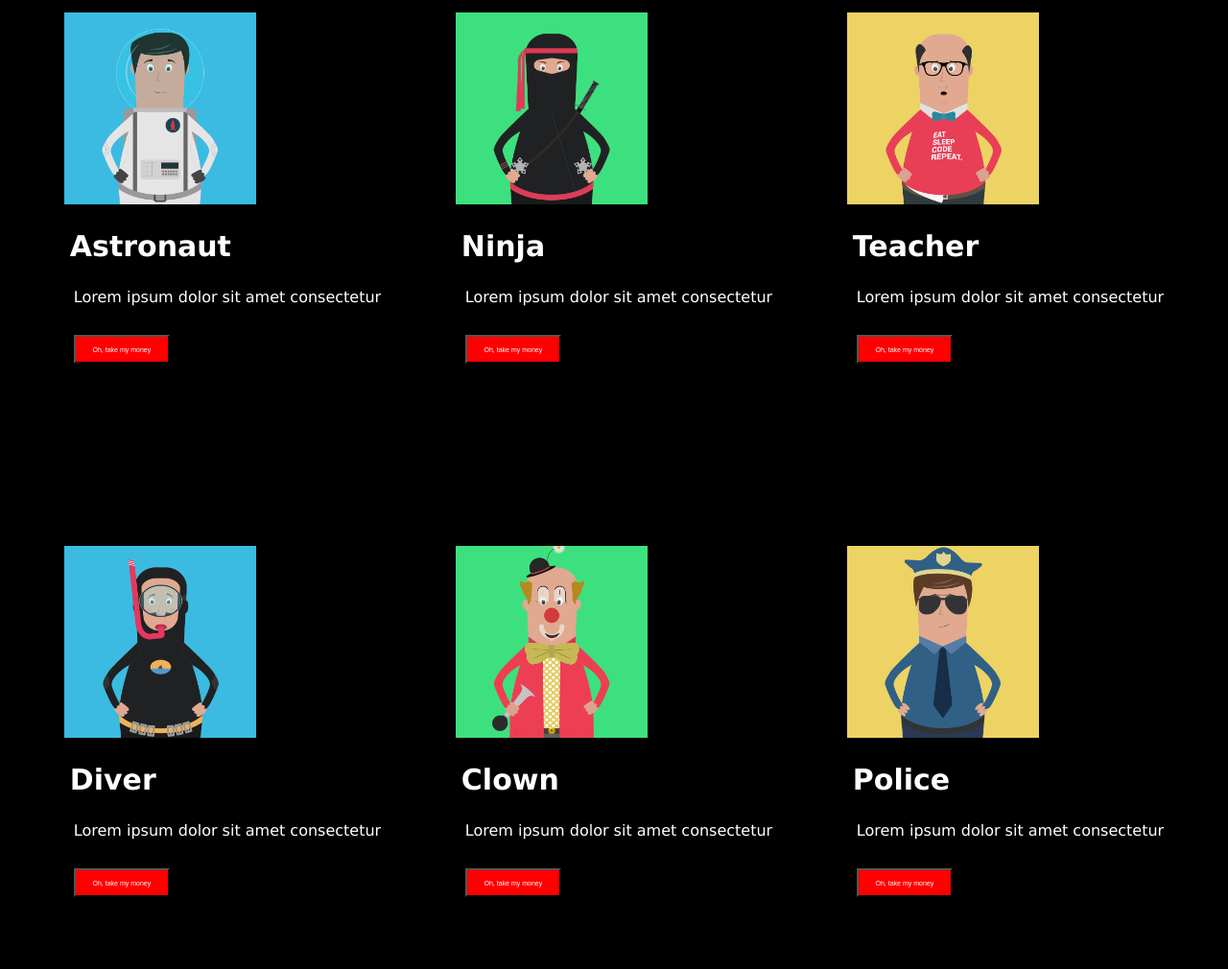
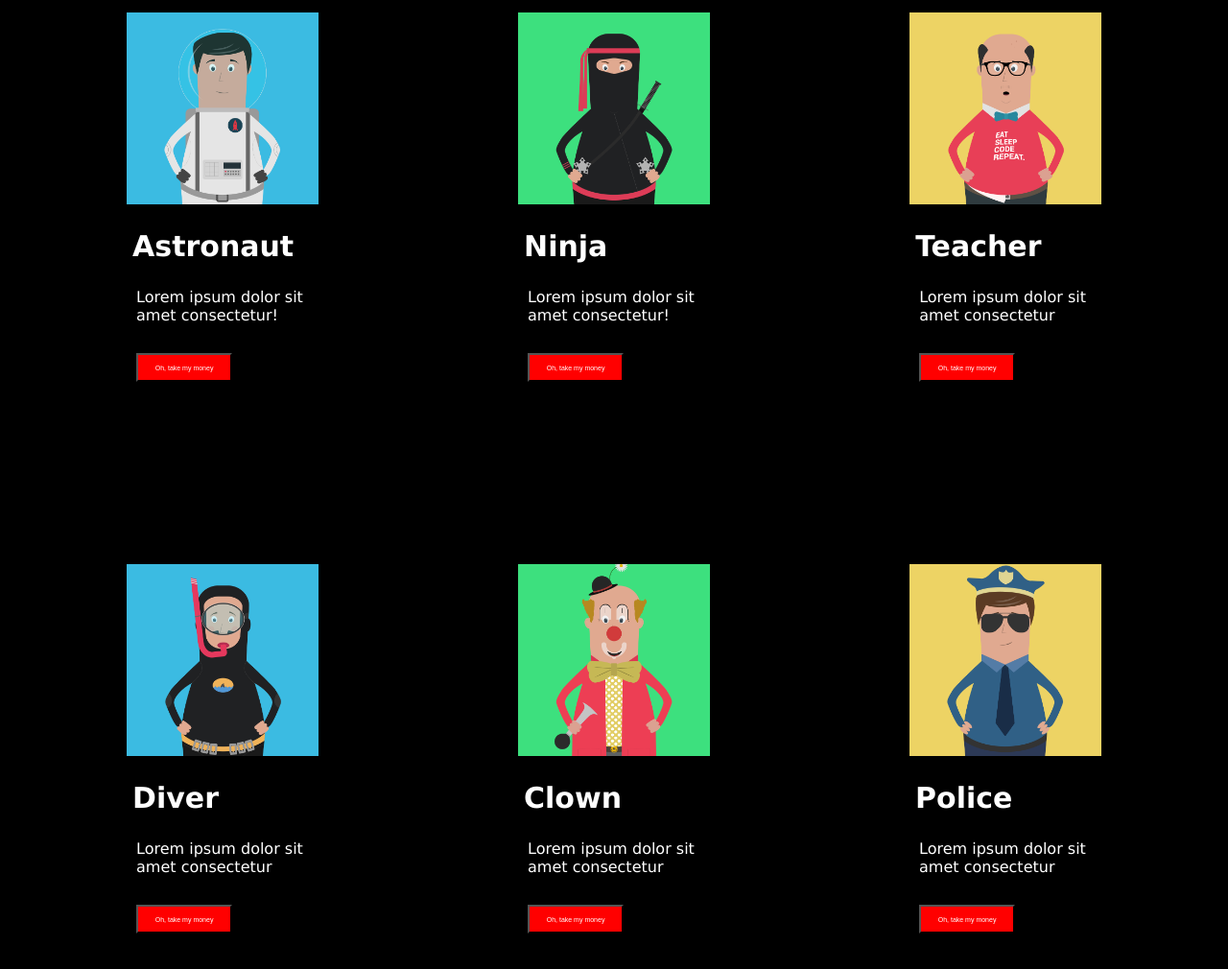
Before and after one commit to Robinjorgensen123/poster-shop, a plain HTML site: page index.html in a window 1280 px wide. Shown: the part 835-1845 px from the top of the page at 96% size. Drawn offline with Linux system fonts and the light colour scheme.

Commit message:
p h2 <br>

```diff
--- a/index.html
+++ b/index.html
@@ -16,63 +16,63 @@
         <div class="characters">
             <img src="images/char-1.png" alt="">
             <h2>Astronaut</h2>
-            <p>Lorem ipsum dolor sit amet consectetur </p>
+            <p>Lorem ipsum dolor sit <br> amet consectetur! </p>
             <button>Oh, take my money</button>
         </div>
 
         <div class="characters">
             <img src="images/char-2.png" alt="">
             <h2>Ninja</h2>
-            <p> Lorem ipsum dolor sit amet consectetur </p>
+            <p> Lorem ipsum dolor sit<br> amet consectetur! </p>
             <button>Oh, take my money</button>
         </div>
 
         <div class="characters">
             <img src="images/char-3.png" alt="">
             <h2>Teacher</h2>
-            <p>Lorem ipsum dolor sit amet consectetur</p>
+            <p>Lorem ipsum dolor sit<br>amet consectetur</p>
             <button>Oh, take my money</button>
         </div>
 
         <div class="characters">
             <img src="images/char-4.png" alt="">
             <h2>Diver</h2>
-            <p>Lorem ipsum dolor sit amet consectetur</p>
+            <p>Lorem ipsum dolor sit<br>amet consectetur</p>
             <button>Oh, take my money</button>
         </div>
 
         <div class="characters">
             <img src="images/char-5.png" alt="">
             <h2>Clown</h2>
-            <p>Lorem ipsum dolor sit amet consectetur</p>
+            <p>Lorem ipsum dolor sit<br>amet consectetur</p>
             <button>Oh, take my money</button>
         </div>
 
         <div class="characters">
             <img src="images/char-6.png" alt="">
             <h2>Police</h2>
-            <p>Lorem ipsum dolor sit amet consectetur</p>
+            <p>Lorem ipsum dolor sit<br>amet consectetur</p>
             <button>Oh, take my money</button>
         </div>
 
         <div class="characters">
             <img src="images/char-7.png" alt="">
             <h2>Photographer</h2>
-            <p>Lorem ipsum dolor sit amet consectetur</p>
+            <p>Lorem ipsum dolor sit<br>amet consectetur</p>
             <button>Oh, take my money</button>
         </div>
 
         <div class="characters">
             <img src="images/char-8.png" alt="">
             <h2>Fairy</h2>
-            <p>Lorem ipsum dolor sit amet consectetur</p>
+            <p>Lorem ipsum dolor sit<br>amet consectetur</p>
             <button>Oh, take my money</button>
         </div>
 
         <div class="characters">
             <img src="images/char-9.png" alt="">
             <h2>Coach</h2>
-            <p>Lorem ipsum dolor sit amet consectetur</p>
+            <p>Lorem ipsum dolor sit<br>amet consectetur</p>
             <button>Oh, take my money</button>
         </div>
 
@@ -82,14 +82,14 @@
         <div class="big-characters">
             <img src="images/char-10.png" alt="">
             <h2 class="big-characters-text">Chef</h2>
-            <p class="big-characters-text">Lorem ipsum dolor sit amet consectetur</p>
+            <p class="big-characters-text">Lorem ipsum dolor sit amet <br> consectetur</p>
             <button>Oh, take my money</button>
         </div>
 
         <div class="big-characters">
             <img src="images/char-11.png" alt="">
             <h2 class="big-characters-text">Coach</h2>
-            <p class="big-characters-text">Lorem ipsum dolor sit amet consectetur</p>
+            <p class="big-characters-text">Lorem ipsum dolor sit amet <br> consectetur</p>
             <button>Oh, take my money</button>
         </div>
     </article>
--- a/styles.css
+++ b/styles.css
@@ -124,6 +124,5 @@ section {
     }
 
     img {
-
         padding: 10px;
     }
```
